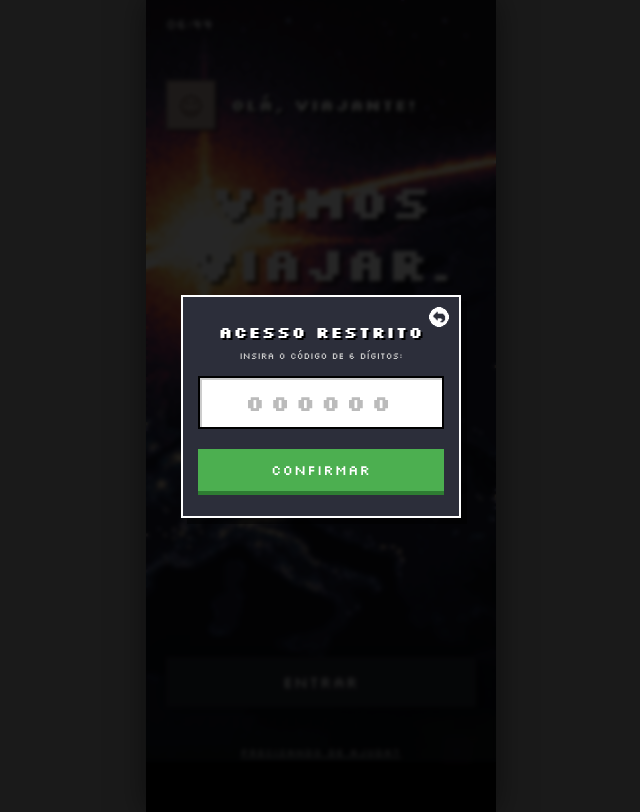
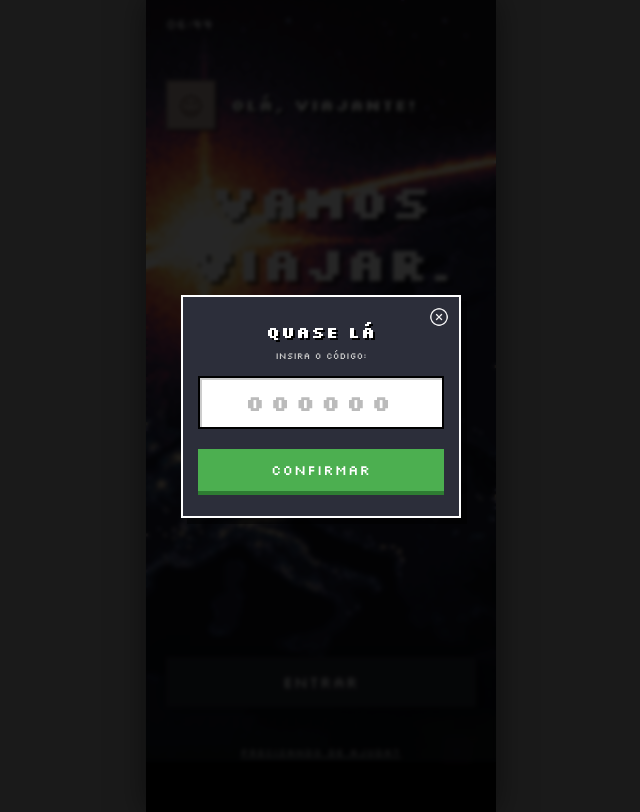
Before and after one commit to Davsool/Passport, a plain HTML site: page home.html in a window 1280 px wide. Both pictures are taken after a click on the button "ENTRAR". Shown: the whole page, without its empty margins (319-959 px from the left). Drawn offline with Linux system fonts and the light colour scheme.

Commit message:
att do home

```diff
--- a/home.html
+++ b/home.html
@@ -53,7 +53,7 @@
                 <div class="help-container">
 
                     <!-- BOTÃO GLITCH DE AJUDA (?) - LINK -->
-                    <a href="https://wa.me/5511999999999" target="_blank" class="radio-wrapper help-btn-wrapper">
+                    <a href="#" target="_blank" class="radio-wrapper help-btn-wrapper">
                         <div class="btn">
                             ?
                             <span class="btn__glitch">_?_</span>
@@ -71,10 +71,10 @@
         <div id="modalOverlay" class="modal-overlay" style="display: none;">
             <div class="modal-box">
                 <!-- Botão Fechar (Imagem) -->
-                <img src="src/fechar.png" id="closeModal" class="close-btn-img" alt="Fechar">
+                <img src="src/close.png" id="closeModal" class="close-btn-img" alt="Fechar">
 
-                <h3 class="modal-title">ACESSO RESTRITO</h3>
-                <p class="modal-desc">INSIRA O CÓDIGO DE 6 DÍGITOS:</p>
+                <h3 class="modal-title">QUASE LÁ</h3>
+                <p class="modal-desc">INSIRA O CÓDIGO:</p>
 
                 <input type="text" id="inputCodigo" maxlength="6" placeholder="000000" autocomplete="off">
 
```
